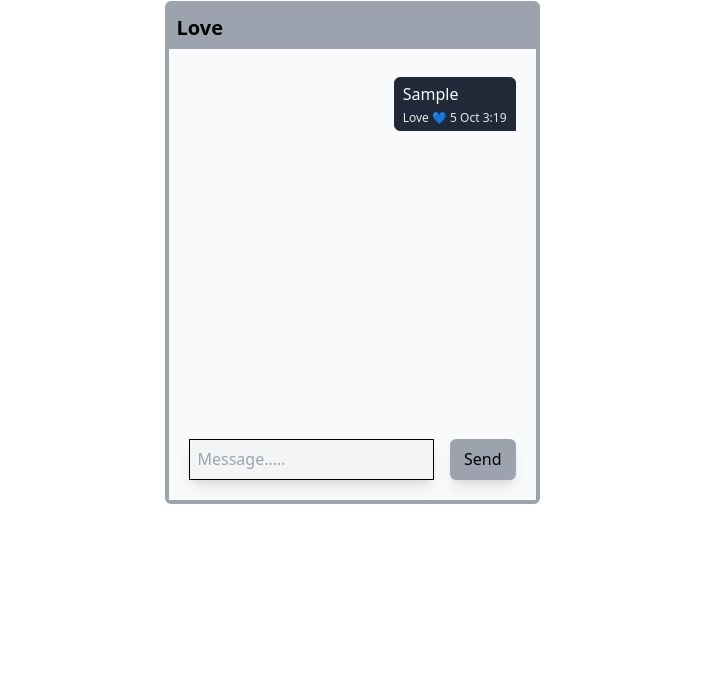
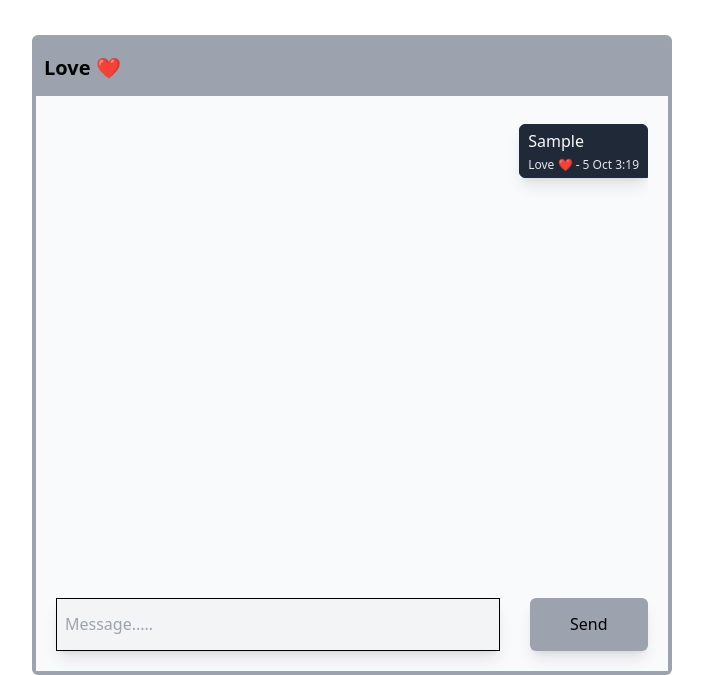
Before and after one commit to AnupamPoudel1/Group-Chat, a website: page public/index.html in a window 1280 px wide. Both pictures are taken after typing "Sample" into the empty fields and a click on the button "Send". Shown: the part 125-800 px from the top of the page, without its empty margins (288-991 px from the left). Drawn offline with nearby package versions, Linux system fonts and the light colour scheme; no server answers.

Commit message:
Modification: some minor updates to the components

```diff
--- a/public/assets/js/main.js
+++ b/public/assets/js/main.js
@@ -23,7 +23,7 @@ const addMessages = (isOwn, msg) => {
 
     const element = isOwn ?
         `
-            <li class="right-msg max-w-[80%] w-max my-2 inline-flex ml-auto">
+            <li class="right-msg max-w-[80%] w-max my-2 inline-flex ml-auto shadow-lg">
               <div
                 class="msg inline-flex flex-col border border-gray-800 bg-gray-800 rounded-tr-md rounded-bl-md rounded-tl-md px-2 py-1"
               >
@@ -31,14 +31,14 @@ const addMessages = (isOwn, msg) => {
                     ${msg.message}
                 </p>
                 <span class="text-xs text-gray-200 font-light mt-1">
-                    ${msg.name} 💙 ${msg.date}
+                    ${msg.name} - ${msg.date}
                 </span>
               </div>
             </li>
         `
         :
         `
-            <li class="left-msg max-w-[80%] w-max my-2 inline-flex">
+            <li class="left-msg max-w-[80%] w-max my-2 inline-flex shadow-lg">
               <div
                 class="msg inline-flex flex-col border border-gray-200 bg-gray-200 rounded-tr-md rounded-br-md rounded-tl-md px-2 py-1"
               >
@@ -46,7 +46,7 @@ const addMessages = (isOwn, msg) => {
                     ${msg.message}
                 </p>
                 <span class="text-xs text-gray-600 font-light mt-1">
-                    ${msg.name} 💙 ${msg.date}
+                    ${msg.name} - ${msg.date}
                 </span>
               </div>
             </li>
--- a/public/index.html
+++ b/public/index.html
@@ -9,7 +9,7 @@
     <title>Weeee Chat 🖐</title>
   </head>
   <body class="flex justify-center items-center flex-col">
-    <div class="w-[375px] h-[629px]">
+    <div class="w-screen lg:w-[50%] h-screen">
       <div class="h-1/5">
         <h1
           class="text-2xl font-bold border-b-2 w-full text-center py-3 border-gray-300 shadow-lg"
@@ -31,7 +31,7 @@
             type="text"
             id="name-input"
             class="name bg-transparent text-black p-2 font-bold h-full"
-            value="Love"
+            value="Love ❤"
             maxlength="20"
           />
         </div>
```
Also changed, not shown: public/assets/css/output.css.
